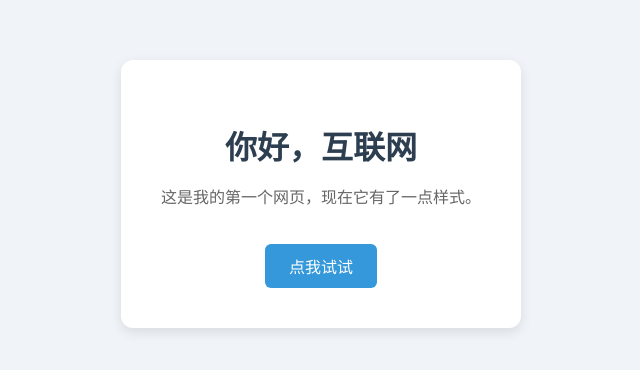
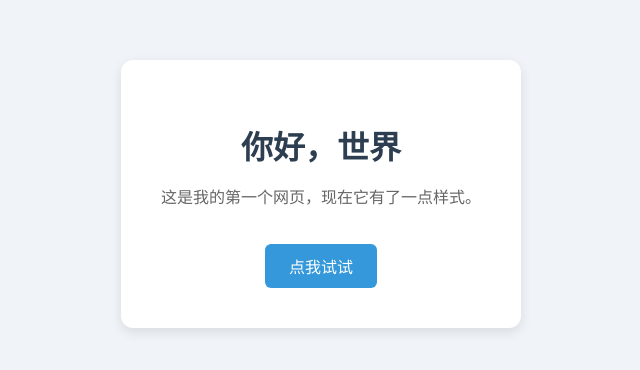
Before and after one commit to xingdayup/zero-to-tech, a plain HTML site: page index.html in a window 1280 px wide. Shown: the part 206-576 px from the top of the page, without its empty margins (319-959 px from the left). Drawn offline with Linux system fonts and the light colour scheme.

Commit message:
改一下标题

```diff
--- a/index.html
+++ b/index.html
@@ -7,7 +7,7 @@
   </head>
   <body>
     <div class="card">
-      <h1>你好，互联网</h1>
+      <h1>你好，世界</h1>
       <p id="msg">这是我的第一个网页，现在它有了一点样式。</p>
       <button onclick="changeText()">点我试试</button>
     </div>
```
